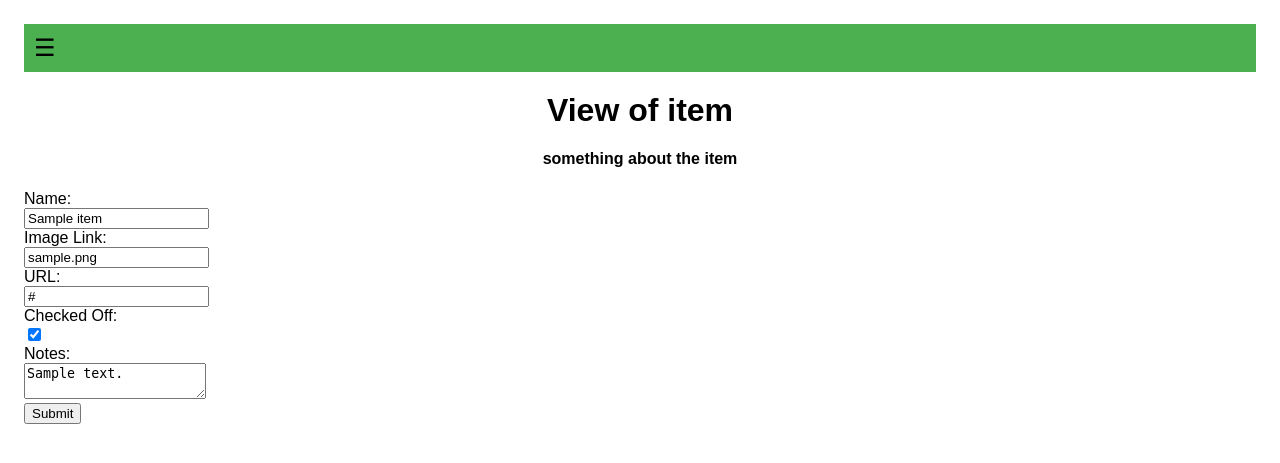
After one commit to simo-nr/wishlist, a Flask app: page /edit_item/1 in a window 1280 px wide. The commit adds this page. Shown: the top 463 px of the page. Run offline with Flask 3, Linux system fonts and the light colour scheme; a user stored in the database is signed in; tables that the repository leaves empty hold one stand-in row (values such as "Sample post").

Commit message:
adds editing of items and new db rows

```diff
--- a/app.py
+++ b/app.py
@@ -88,34 +88,50 @@ def view_user(id):
     items = WishlistItem.query.filter_by(user=viewing_user).order_by(WishlistItem.date_created).all()
     return render_template('view_user.html', items=items)
 
+
 @app.route('/view_item/<int:id>', methods=['POST', 'GET'])
 @login_required
 def view_item(id):
     viewing_item = WishlistItem.query.get_or_404(id)
     return render_template('view_item.html', item=viewing_item)
 
+
 @app.route('/edit_item/<int:id>', methods=['POST', 'GET'])
 @login_required
 def edit_item(id):
     edit_item = WishlistItem.query.get_or_404(id)
     owner_of_item = load_user(edit_item.user_id)
+
     if current_user != owner_of_item:
         print("user does not own item")
         return redirect('/')
+
+    if request.method == 'POST':
+        edit_item.name = request.form['name']
+        edit_item.image_link = request.form['image_link']
+        edit_item.url = request.form['url']
+        edit_item.notes = request.form['notes']
+
+        try:
+            db.session.commit()
+            print("item is changed")
+            return render_template('view_item.html', item=edit_item)
+        except:
+            db.session.rollback()  # Rollback changes if an error occurs during commit
+            return "There was an error updating the item"
+
     return render_template('edit_item.html', item=edit_item)
+
 
 @app.route('/new', methods=['POST', 'GET'])
 @login_required
 def new():
     if request.method == 'POST':
         item_url = request.form['url']
+        # add web scraper here
+        # for now just redirect to edit page with only the url in the item
         new_item = WishlistItem(url=item_url, user=current_user)
-        try:
-            db.session.add(new_item)
-            db.session.commit()
-            return redirect('/')
-        except:
-            return "There was an error adding the item"
+        return render_template('edit_item.html', item=new_item)
     return render_template('new.html')
 
 
--- a/models.py
+++ b/models.py
@@ -16,10 +16,14 @@ class User(UserMixin, db.Model):
 
 class WishlistItem(db.Model):
     id = db.Column(db.Integer, primary_key=True)
+    user_id = db.Column(db.Integer, db.ForeignKey('user.id'), nullable=False)
+
+    name = db.Column(db.String(200), nullable=False)
+    image_link = db.Column(db.String(200))
     url = db.Column(db.String(200), nullable=False)
     checked_off = db.Column(db.Boolean, default=False)
+    notes = db.Column(db.String(400))
     date_created = db.Column(db.DateTime, default=datetime.utcnow)
-    user_id = db.Column(db.Integer, db.ForeignKey('user.id'), nullable=False)
 
     def __repr__(self):
         return f'<Item {self.id} - User {self.user_id}>'
--- /dev/null
+++ b/templates/edit_item.html
@@ -0,0 +1,38 @@
+{% extends 'base.html' %}
+
+{% block body %}
+<div class="content">
+    <h1 style="text-align: center">View of item</h1>
+
+    <h4 style="text-align: center">something about the item</h4>
+
+
+    <form action="/edit_item/{{ item.id }}" method="post">
+        <label for="name">Name:</label><br>
+        <input type="text" id="name" name="name" value="{{ item.name }}"><br>
+
+        <label for="image_link">Image Link:</label><br>
+        <!-- add button to regenerate the available images -->
+        <!-- add list of images -->
+        <input type="text" id="image_link" name="image_link" value="{{ item.image_link }}"><br>
+
+        <label for="url">URL:</label><br>
+        <input type="text" id="url" name="url" value="{{ item.url }}"><br>
+
+        <label for="checked_off">Checked Off:</label><br>
+        <input type="checkbox" id="checked_off" name="checked_off" {% if item.checked_off %}checked{% endif %}><br>
+
+        <label for="notes">Notes:</label><br>
+        <textarea id="notes" name="notes">{{ item.notes }}</textarea><br>
+
+        <input type="submit" value="Submit">
+    </form>
+
+</div>
+
+<script>
+
+
+</script>
+
+{% endblock %}
```
Also changed, not shown: add_column_to_db.py (added, +33 -0 lines), templates/view_item.html (+15 -2 lines).
